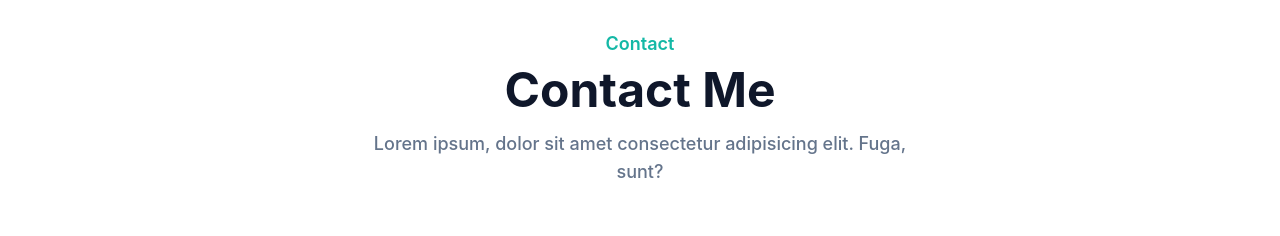
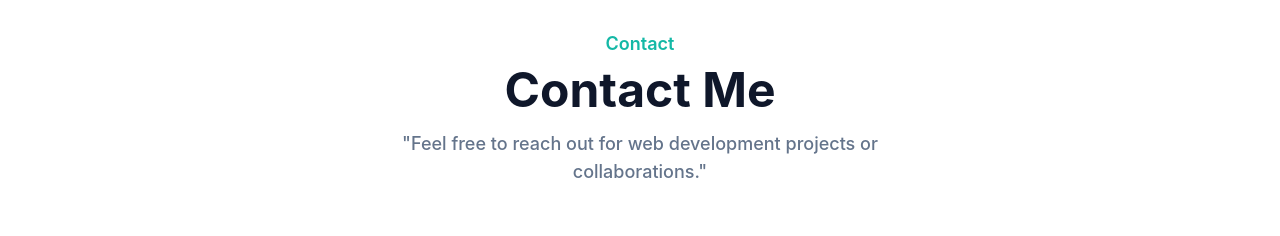
Before and after one commit to RimeshTech/rimeshbhattarai.com.np, a website: page index.html in a window 1280 px wide. Shown: the part 3280-3516 px from the top of the page. Drawn offline with nearby package versions, Linux system fonts and the light colour scheme.

Commit message:
Update index.html

```diff
--- a/index.html
+++ b/index.html
@@ -5,6 +5,13 @@
     <meta http-equiv="X-UA-Compatible" content="IE=edge" />
     <meta name="viewport" content="width=device-width, initial-scale=1.0" />
     <title>Rimesh Bhattarai</title>
+
+    <!-- meta description -->
+    <meta name="description" content="Rimesh Bhattarai – Computer Engineer, Web Enthusiast, and Sketch Artist. Passionate about web development, coding, and creating dynamic digital experiences.">
+
+    <!-- canonical tag -->
+    <link rel="canonical" href="https://rimeshbhattarai.com.np/">
+
 
     <!-- favicon -->
     <link rel="apple-touch-icon" sizes="57x57" href="dist/img/favicon/apple-icon-57x57.png">
@@ -735,8 +742,7 @@
               Contact Me
             </h2>
             <p class="text-md font-medium text-secondary md:text-lg">
-              Lorem ipsum, dolor sit amet consectetur adipisicing elit. Fuga,
-              sunt?
+              "Feel free to reach out for web development projects or collaborations."
             </p>
           </div>
         </div>
```
